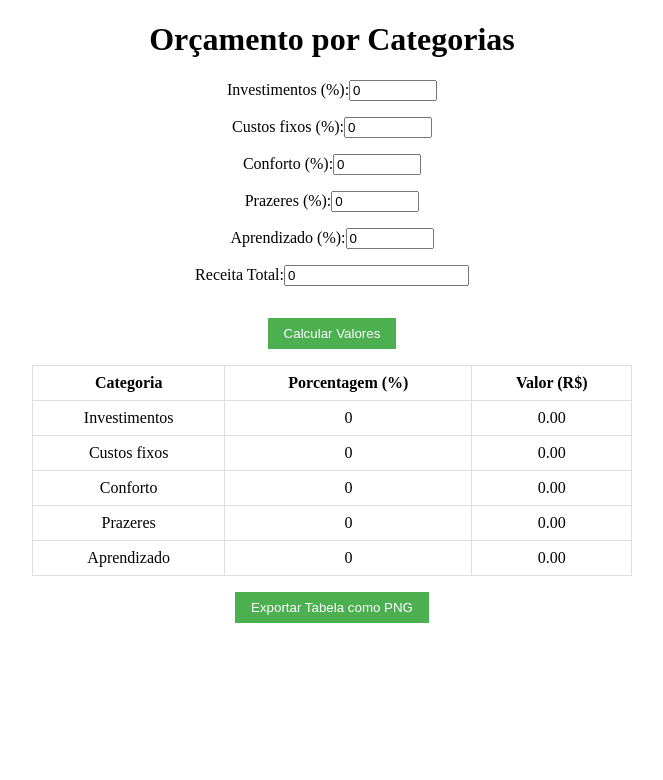
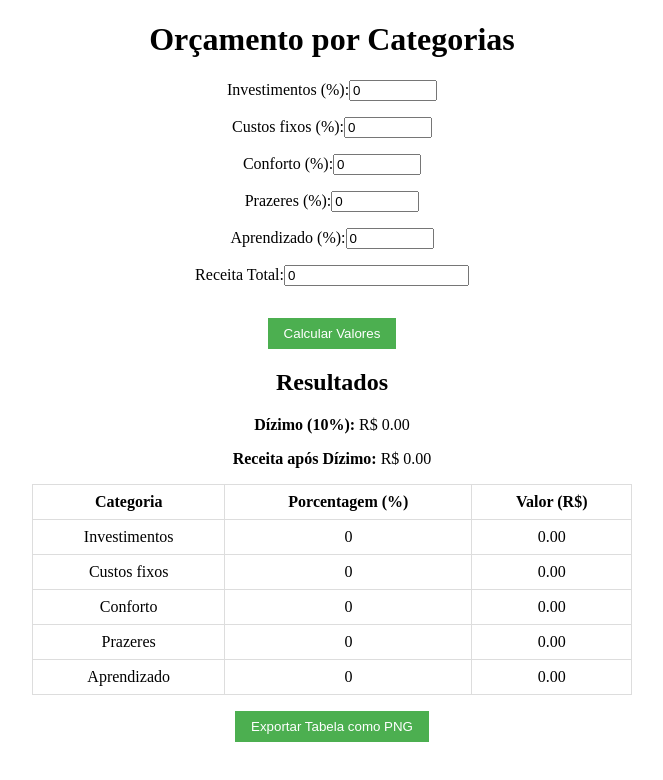
Before and after one commit to LucasCamposFerreira/financas, a Vue app: page / in a window 1280 px wide. Both pictures are taken after a click on the button "Calcular Valores". Shown: the top 780 px of the page, without its empty margins (308-971 px from the left). Built offline with nearby package versions, Linux system fonts and the light colour scheme.

Commit message:
Update App.vue

```diff
--- a/src/App.vue
+++ b/src/App.vue
@@ -30,6 +30,12 @@
 
       <button type="submit">Calcular Valores</button>
     </form>
+
+    <div v-if="dizimo !== null" class="resultados">
+      <h2>Resultados</h2>
+      <p><strong>Dízimo (10%):</strong> R$ {{ dizimo.toFixed(2) }}</p>
+      <p><strong>Receita após Dízimo:</strong> R$ {{ receitaAposDizimo.toFixed(2) }}</p>
+    </div>
 
     <table v-if="valoresCalculados.length" id="tabela">
       <thead>
@@ -66,16 +72,23 @@ export default {
         { nome: "Aprendizado", percentual: 0 },
       ],
       receita: 0,
+      dizimo: null,
+      receitaAposDizimo: null,
       valoresCalculados: [],
     };
   },
   methods: {
     calcularValores() {
+      // Calcular o dízimo (10% da receita)
+      this.dizimo = this.receita * 0.1;
+      this.receitaAposDizimo = this.receita - this.dizimo;
+
+      // Calcular valores de cada categoria com base na receita após o dízimo
       this.valoresCalculados = this.categorias.map((categoria) => {
         return {
           nome: categoria.nome,
           percentual: categoria.percentual,
-          valor: (this.receita * categoria.percentual) / 100,
+          valor: (this.receitaAposDizimo * categoria.percentual) / 100,
         };
       });
     },
@@ -103,6 +116,10 @@ form div {
   margin-bottom: 1rem;
 }
 
+.resultados {
+  margin-top: 1rem;
+}
+
 table {
   width: 100%;
   margin-top: 1rem;
```
